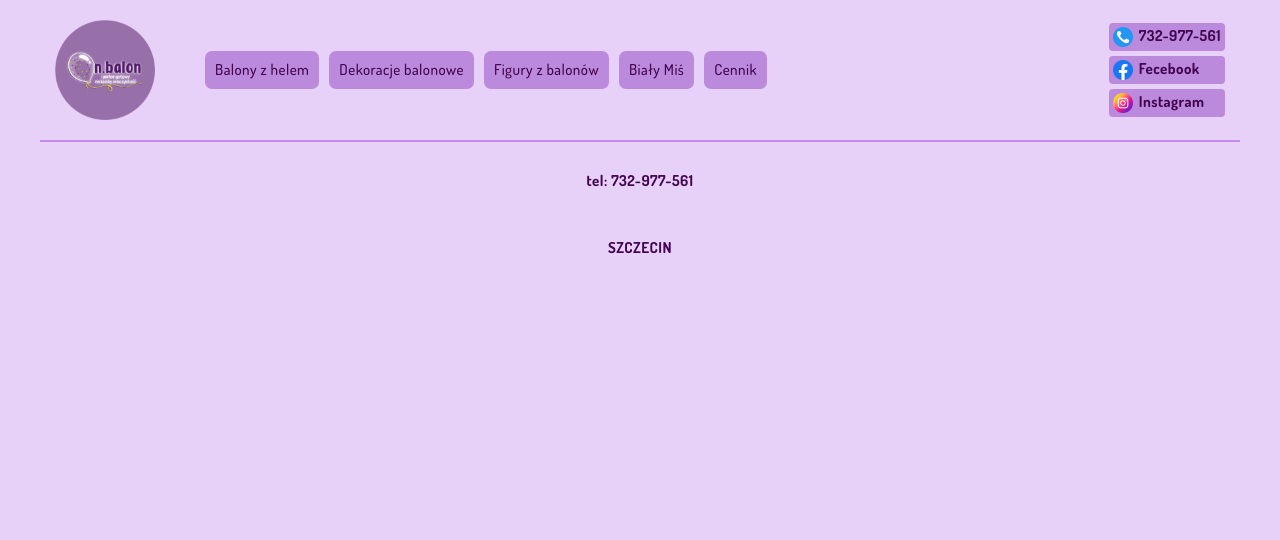
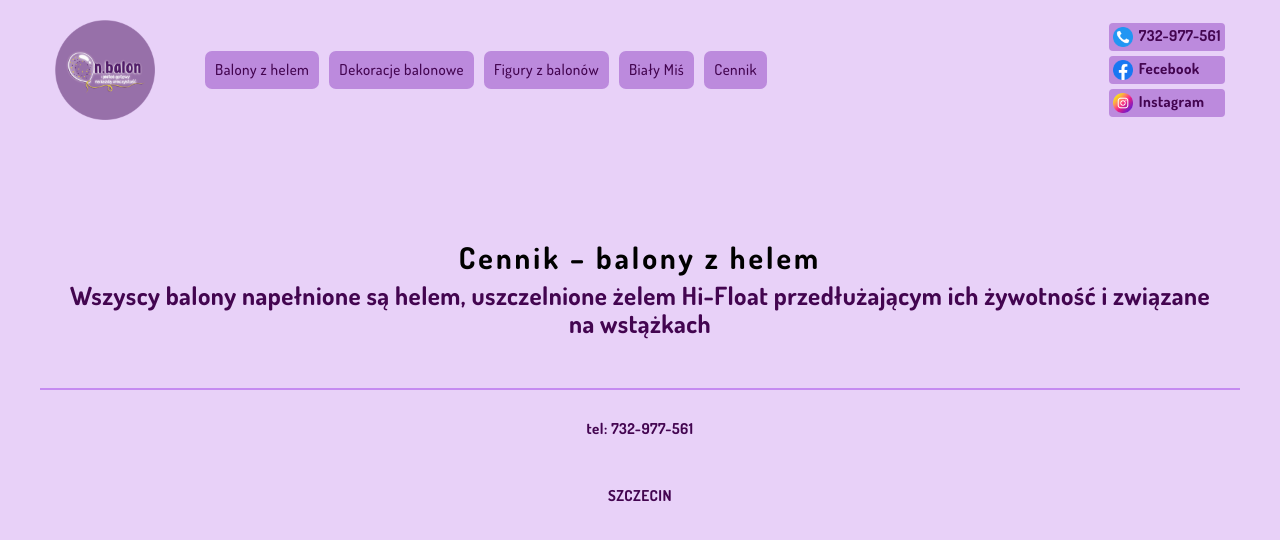
Before and after one commit to Vobzilla/on.balon, a plain HTML site: page price.html in a window 1280 px wide. Drawn offline with Linux system fonts and the light colour scheme.

```diff
--- a/layout/_helium.scss
+++ b/layout/_helium.scss
@@ -38,7 +38,7 @@
 
 .swiper {
   width: 100%;
-  height: 380px;
+  height: 320px;
   @include tablet {
     width: 760px;
   }
--- /dev/null
+++ b/layout/_price.scss
@@ -0,0 +1,17 @@
+/** @format */
+.price {
+  padding-top: 100px;
+  padding-bottom: 50px;
+}
+
+.price__title {
+  font-size: 30px;
+  text-align: center;
+  letter-spacing: 0.1em;
+}
+
+.price__title-second {
+  font-size: 25px;
+  text-align: center;
+  margin-top: 6px;
+}
--- a/main.scss
+++ b/main.scss
@@ -16,3 +16,4 @@
 @import "./layout/figures";
 @import "./layout/bear";
 @import "./layout/footer";
+@import "./layout/price";
--- a/price.html
+++ b/price.html
@@ -71,6 +71,14 @@
         </div>
     </header>
 
+    <section class="price conteiner">
+        <h1 class="price__title title">Cennik – balony z helem</h1>
+        <h2 class="price__title-second title">Wszyscy balony napełnione są helem, uszczelnione żelem Hi-Float
+            przedłużającym
+            ich żywotność i
+            związane na
+            wstążkach</h2>
+    </section>
 
 
 
```
Also changed, not shown: css/main.css, css/main.min.css, 2 other files.
